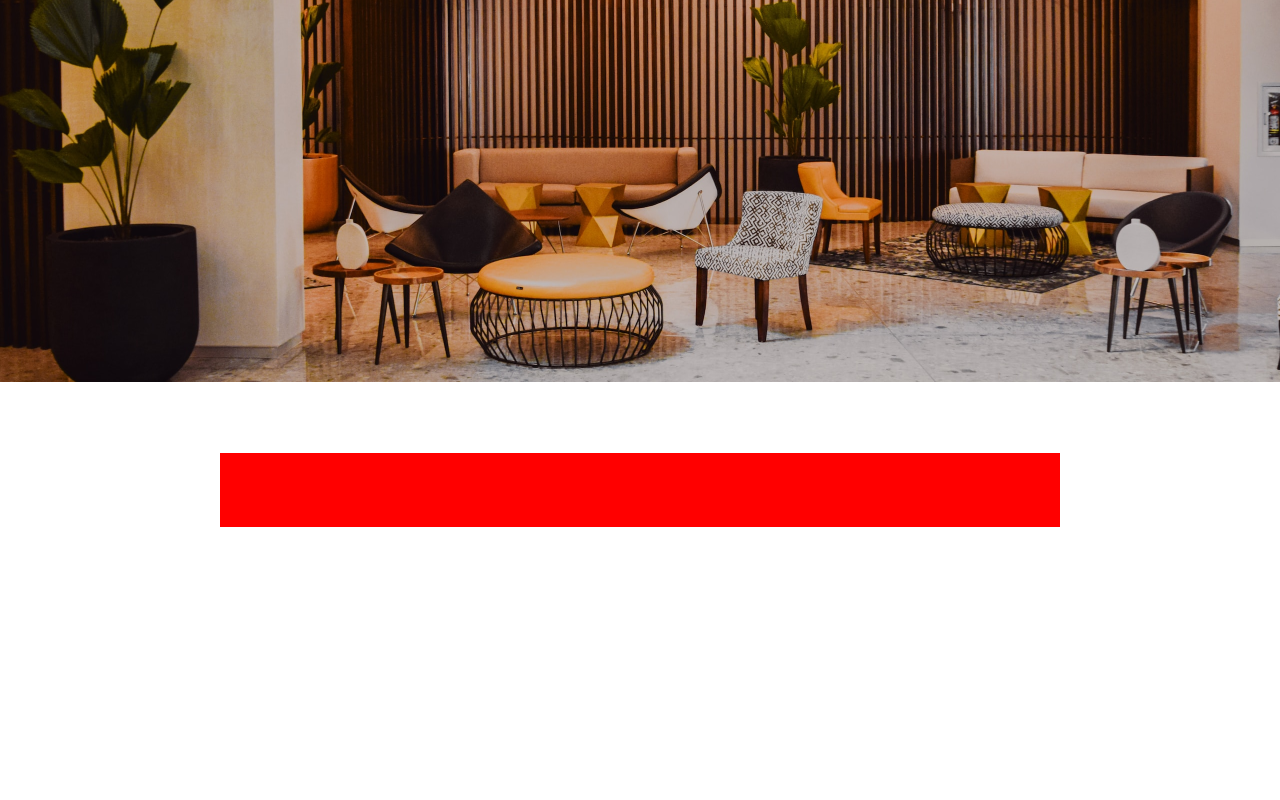
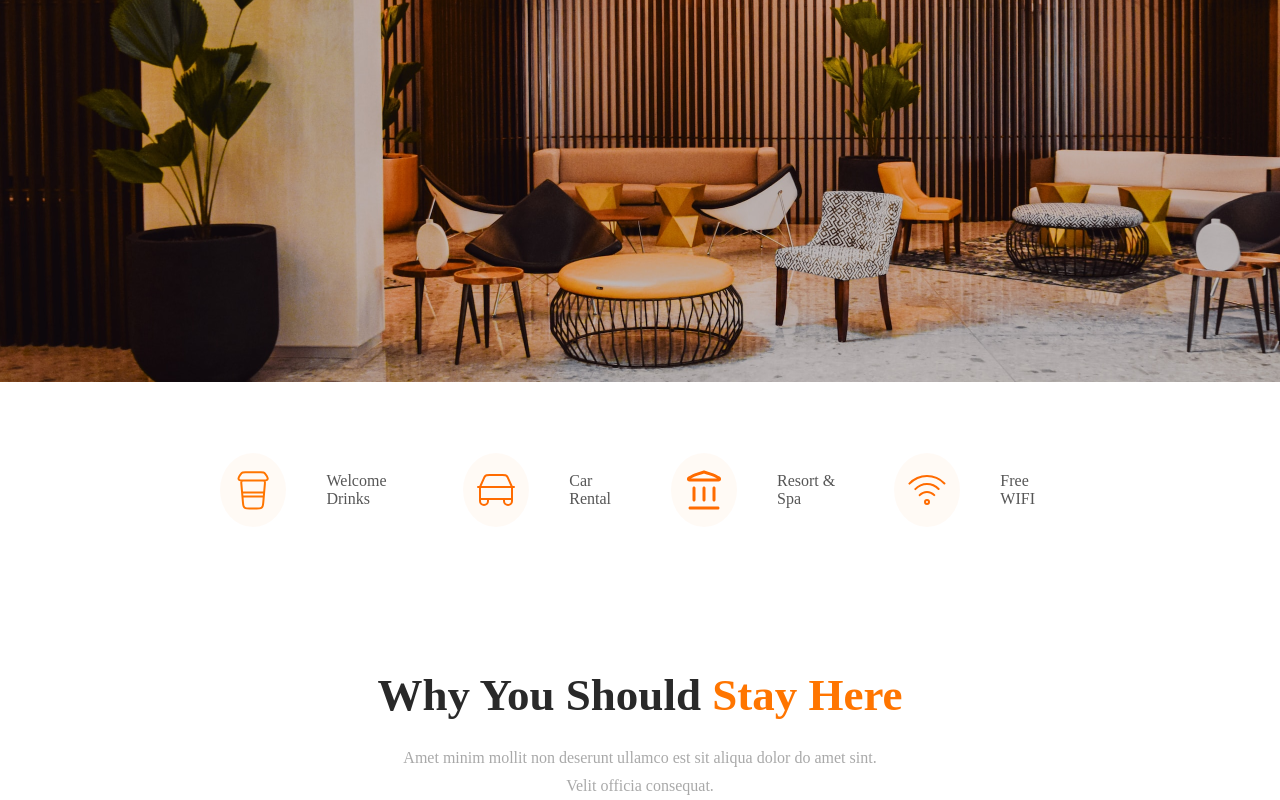
Before and after one commit to MichaelAffanyi/hotel_landing_page_vue, a Vue app: page / in a window 1280 px wide. Shown: the part 593-1393 px from the top of the page. Before the commit the page ends 1259 px from the top, so only its background shows below. Built offline with nearby package versions, Linux system fonts and the light colour scheme.

Commit message:
Feature: Add Banner component

```diff
--- a/src/components/Banner.vue
+++ b/src/components/Banner.vue
@@ -1,32 +1,106 @@
 <script>
     export default {
         name: 'Banner',
-
+        data() {
+            return {
+                menu: []
+            }
+        },
+        mounted() {
+            this.menu = [
+                {
+                    id: 1,
+                    image: 'welcome_drinks.svg',
+                    text: 'Welcome Drinks'
+                },
+                {
+                    id: 2,
+                    image: 'car_rental.svg',
+                    text: 'Car Rental'
+                },
+                {
+                    id: 3,
+                    image: 'resort_spa.svg',
+                    text: 'Resort & Spa'
+                },
+                {
+                    id: 4,
+                    image: 'wifi.svg',
+                    text: 'Free WIFI'
+                }
+            ]
+        },
+        methods: {
+            getImgUrl(path) {
+                return require('../assets/' + path)
+            }
+        }
     }
 </script>
 
 <template>
     <div class="banner"></div>
     <div class="menu">
-        <div>
-            <div>
-                <img src="" alt="">
+        <div v-for="item in menu" :key="item.id" class="menuObj">
+            <div class="image">
+                <img :src="`/src/assets/${item.image}`" alt="">
             </div>
-            <span></span>
+            <span>{{ item.text }}</span>
         </div>
     </div>
+    <h2 class="heading">Why You Should <span>Stay Here</span></h2><br/>
+    <p class="subtitle">Amet minim mollit non deserunt ullamco est sit aliqua dolor do amet sint. Velit officia consequat.</p>
 </template>
 
 <style scoped>
     .banner {
        width: 100%;
        height: 565px;
-       background: url("../assets/bg-main.png") no-repeat center;
+       background: url("/src/assets/bg-main.png");
     }
     .menu {
         width: 840px;
         height: 74px;
-        background: red;
+        /* background: red; */
         margin: 71px auto 139px;
+        display: flex;
+        gap: 40px
+    }
+    .menuObj {
+        display: flex;
+        align-items: center;
+        gap: 40px;
+    }
+    .menuObj span {
+        color: #565656;
+    }
+    .image {
+        width: 74px;
+        height: 74px;
+        background: #FF75000A;
+        display: flex;
+        justify-content: center;
+        align-items: center;
+        border-radius: 50%;
+    }
+    .heading {
+        font-weight: 700;
+        font-size: 45px;
+        line-height: 133.02%;
+        color: #292929;
+        text-align: center;
+    }
+    .heading span {
+        color: #FF7500;
+    }
+    .subtitle {
+        font-size: 16px;
+        max-width: 475px;
+        font-weight: 500;
+        line-height: 175.52%;
+        color: #292929;
+        opacity: 0.4;
+        text-align: center;
+        margin: 0 auto;
     }
 </style>
```
Also changed, not shown: 2 other files (tests, documents, lock files or other folders).
